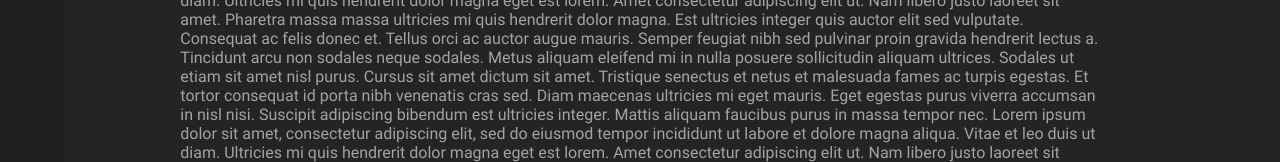
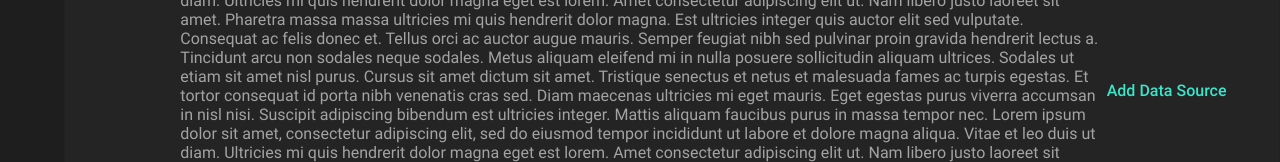
Before and after one commit to COS301-SE-2021/Custom-Data-Source-Search, a Vue app in the folder packages/client/: page /#/datasources in a window 1280 px wide. Shown: the part 491-653 px from the top of the page. Built offline with nearby package versions, Linux system fonts and the light colour scheme.

Commit message:
Added "Add data source" button

```diff
--- a/packages/client/src/views/Datasources.vue
+++ b/packages/client/src/views/Datasources.vue
@@ -106,7 +106,7 @@
       Mattis aliquam faucibus purus in massa tempor nec.
     </div>
   </ScrollPanel>
-
+  <Button label="Add Data Source" class="p-button-text"/>
 </template>
 
 <script>
```
